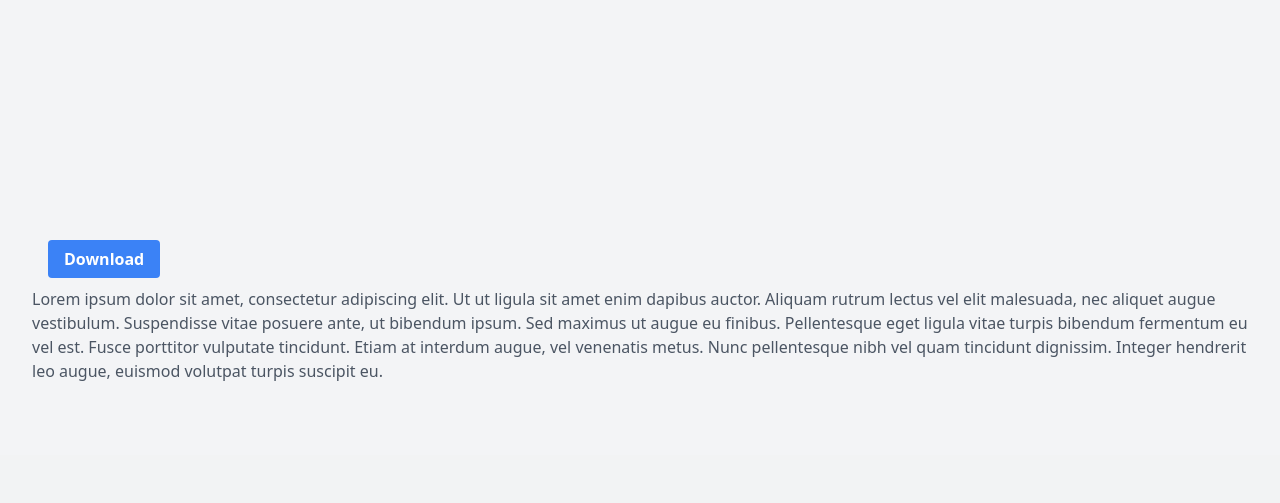
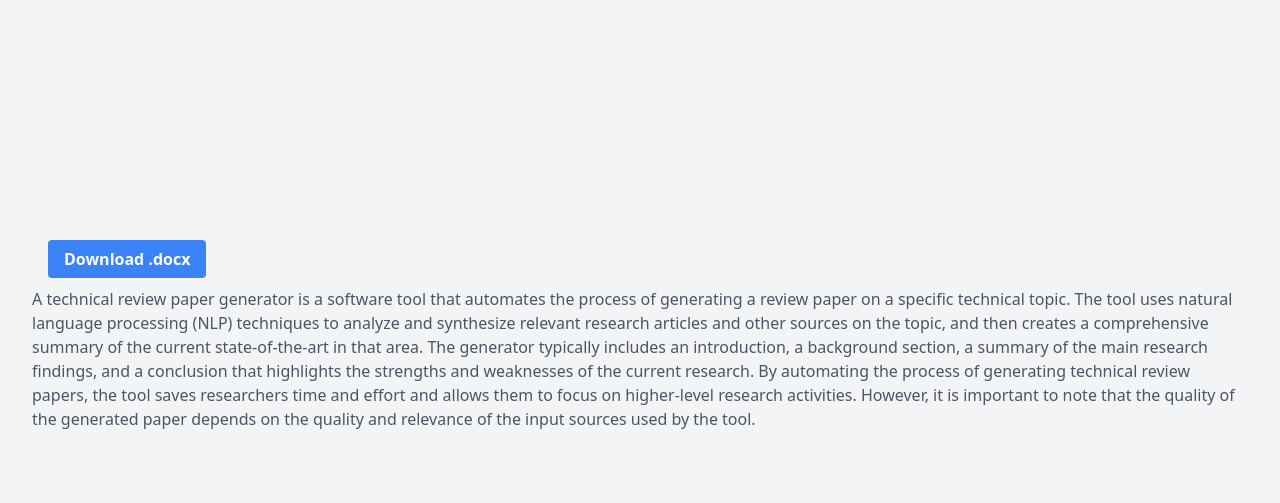
Before and after one commit to TheDecentGuy/TechReview, a Flask app: template templates/result.html in a window 1280 px wide. Shown: the part 653-1156 px from the top of the page. Before the commit the page ends 1034 px from the top, so only its background shows below. Run offline with Flask 2, Linux system fonts and the light colour scheme; the template is opened without the code that fills it, so the values that code supplies are empty; some libraries are stand-ins or nearby versions.

Commit message:
Done some final changes

```diff
--- a/app.py
+++ b/app.py
@@ -37,7 +37,7 @@ def generate():
     print(prompt)
     prompt = str(prompt)
 
-    openai.api_key = "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"
+    openai.api_key = "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"
 
     completion = openai.ChatCompletion. create(
         model="gpt-3.5-turbo", messages=[{"role": "user", "content": "Abstract based on "+pTitle}])
@@ -48,7 +48,11 @@ def generate():
     intro = completion.choices[0].message.content
 
     completion = openai.ChatCompletion. create(
-        model="gpt-3.5-turbo", messages=[{"role": "user", "content": "write only Literature Survey on "+pTitle}])
+        model="gpt-3.5-turbo", messages=[{"role": "user", "content": "References Based on "+pTitle+".List it in square parentheses numbering."}])
+    ref1 = completion.choices[0].message.content
+
+    completion = openai.ChatCompletion. create(
+        model="gpt-3.5-turbo", messages=[{"role": "user", "content": "Write a detailed literature survey on the "+pTitle+" , according to "+ref1+". Include square parentheses numbering in the literature survey based on the provided reference"}])
     literature = completion.choices[0].message.content
 
     completion = openai.ChatCompletion. create(
@@ -58,11 +62,6 @@ def generate():
     # completion = openai.ChatCompletion. create(
     #     model="gpt-3.5-turbo", messages=[{"role": "user", "content": "example of basics Acknowledgement as student wroking on mini project Based on "+pTitle}])
     # ack = completion.choices[0].message.content
-    ack = "hello world"
-
-    completion = openai.ChatCompletion. create(
-        model="gpt-3.5-turbo", messages=[{"role": "user", "content": "References Based on "+pTitle+".List it in square parentheses numbering."}])
-    ref1 = completion.choices[0].message.content
 
     # completion = openai.ChatCompletion. create(
     #     model="gpt-3.5-turbo", messages=[{"role": "user", "content": "single Reference Based on "+pTitle}])
@@ -119,7 +118,7 @@ def generate():
     convert('static/output.docx', 'static/output.pdf')
 
     # Return the generated paper to the user
-    return render_template('result.html', pTitle=pTitle, author=author, problemStatement=problemStatement, proposedSl=proposedSl, abstract=abstract, intro=intro, literature=literature, conclusion=conclusion, ack=ack, result=result)
+    return render_template('result.html', pTitle=pTitle, author=author, problemStatement=problemStatement, proposedSl=proposedSl, abstract=abstract, intro=intro, literature=literature, conclusion=conclusion, result=result)
 
 
 @app.route('/download')
--- a/templates/result.html
+++ b/templates/result.html
@@ -47,19 +47,23 @@
                         <div class="m-4">
                             <a href="/download"
                                 class="bg-blue-500 hover:bg-blue-700 text-white font-bold py-2 px-4 rounded"
-                                download>Download</a>
+                                download>Download .docx</a>
                         </div>
-                        <p class="text-gray-600">Lorem ipsum dolor sit amet, consectetur adipiscing elit. Ut ut ligula
-                            sit amet enim
-                            dapibus auctor. Aliquam rutrum lectus vel elit malesuada, nec aliquet augue vestibulum.
-                            Suspendisse vitae
-                            posuere ante, ut bibendum ipsum. Sed maximus ut augue eu finibus. Pellentesque eget ligula
-                            vitae turpis
-                            bibendum fermentum eu vel est. Fusce porttitor vulputate tincidunt. Etiam at interdum augue,
-                            vel venenatis
-                            metus. Nunc pellentesque nibh vel quam tincidunt dignissim. Integer hendrerit leo augue,
-                            euismod volutpat
-                            turpis suscipit eu.</p>
+                        <p class="text-gray-600">A technical review paper generator is a software tool that automates
+                            the process of generating a review paper on a
+                            specific technical topic. The tool uses natural language processing (NLP) techniques to
+                            analyze and synthesize relevant
+                            research articles and other sources on the topic, and then creates a comprehensive summary
+                            of the current
+                            state-of-the-art in that area. The generator typically includes an introduction, a
+                            background section, a summary of the
+                            main research findings, and a conclusion that highlights the strengths and weaknesses of the
+                            current research. By
+                            automating the process of generating technical review papers, the tool saves researchers
+                            time and effort and allows them
+                            to focus on higher-level research activities. However, it is important to note that the
+                            quality of the generated paper
+                            depends on the quality and relevance of the input sources used by the tool.</p>
                     </div>
                 </div>
             </div>
```
Also changed, not shown: templates/index.html (+6 -6 lines).
